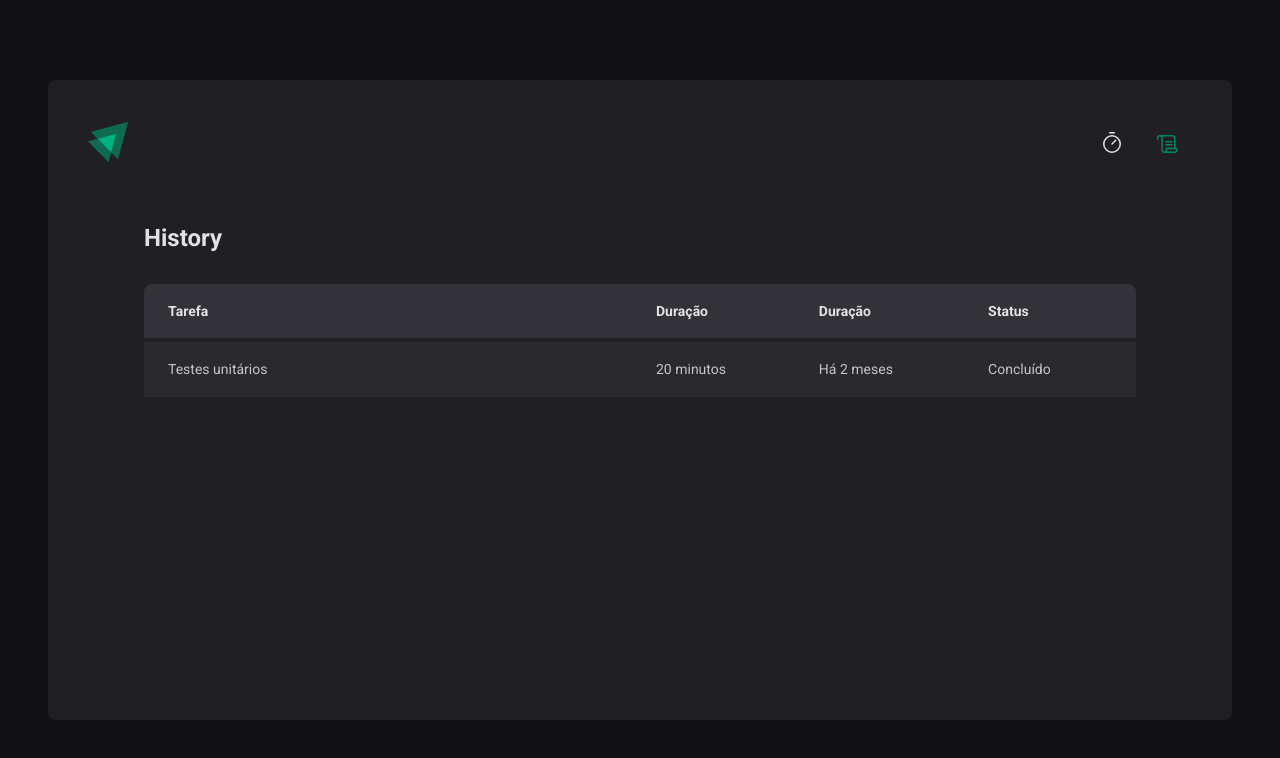
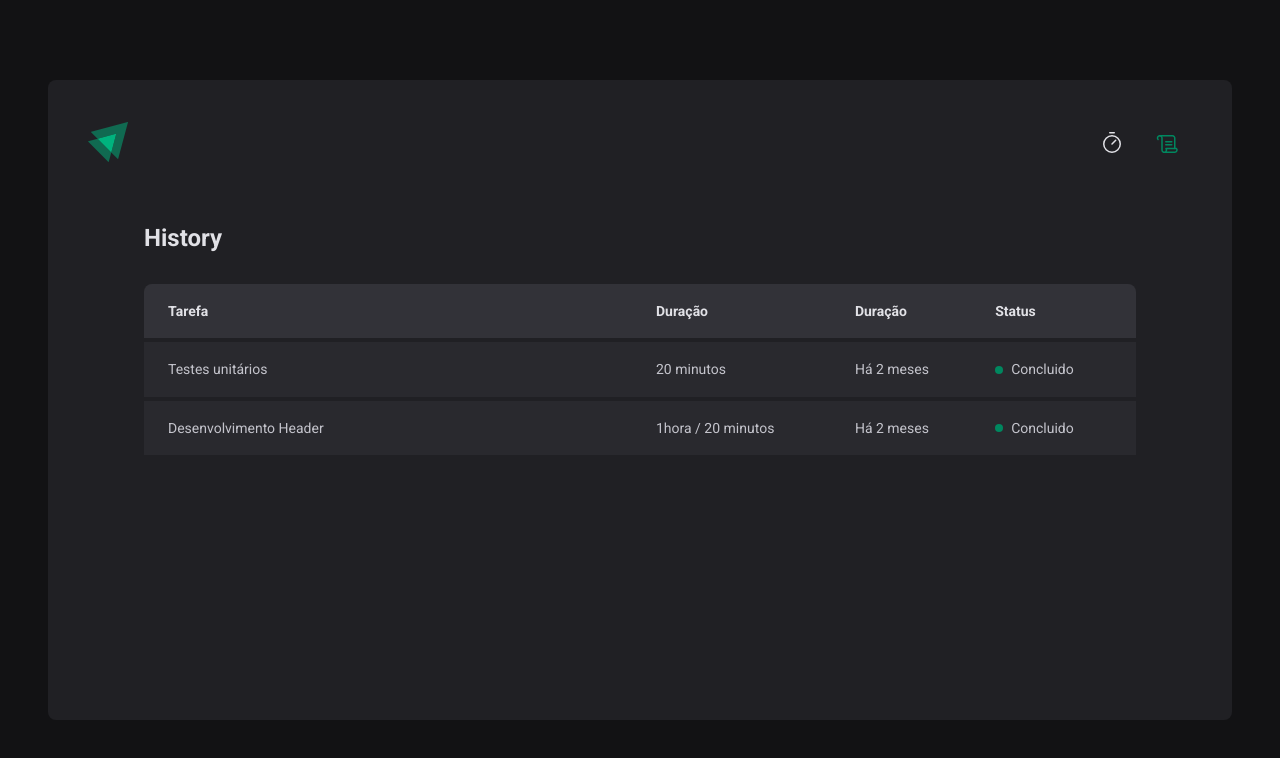
Before and after one commit to EngJao89/ignite-reactjs-timer, a React (Vite) app: page /history in a window 1280 px wide. Shown: the top 758 px of the page. Built offline with nearby package versions, Linux system fonts and the light colour scheme.

Commit message:
feat(it17-status): implementa status com coloração dinamica

```diff
--- a/src/pages/History/index.tsx
+++ b/src/pages/History/index.tsx
@@ -1,4 +1,4 @@
-import { HistoryContainer, HistoryList } from './styles'
+import { HistoryContainer, HistoryList, Status } from './styles'
 
 export function History() {
   return (
@@ -20,7 +20,17 @@ export function History() {
               <td>Testes unitários</td>
               <td>20 minutos</td>
               <td>Há 2 meses</td>
-              <td>Concluído</td>
+              <td>
+                <Status statusColor="green">Concluido</Status>
+              </td>
+            </tr>
+            <tr>
+              <td>Desenvolvimento Header</td>
+              <td>1hora / 20 minutos</td>
+              <td>Há 2 meses</td>
+              <td>
+                <Status statusColor="green">Concluido</Status>
+              </td>
             </tr>
           </tbody>
         </table>
```
